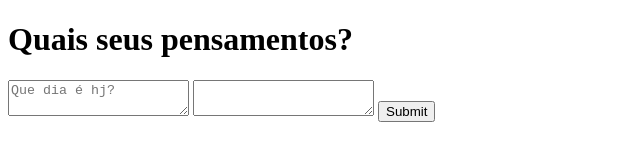
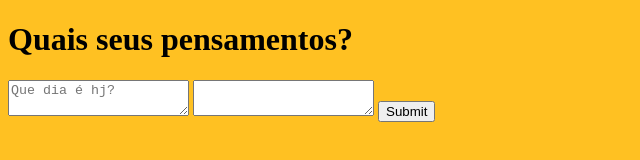
Before and after one commit to MicaellyLima05/webapp-planner, a plain HTML site: page fazer_note.html in a window 1280 px wide. Shown: the whole page, without its empty margins (0-640 px from the left). Drawn offline with Linux system fonts and the light colour scheme; files that its build step writes are made by us from their sources; the site is published under a folder, as on GitHub Pages, so addresses that start at the root find nothing.

Commit message:
Update fazer_note.html

```diff
--- a/fazer_note.html
+++ b/fazer_note.html
@@ -4,7 +4,7 @@
     <meta charset="UTF-8">
     <meta name="viewport" content="width=device-width, initial-scale=1.0">
     <title>Planner</title>
-    <link rel="stylesheet" href="/frontend/css/fazer_note.css">
+    <link rel="stylesheet" href="css/fazer_note.css">
 </head>
 <body>
     <main>
```
